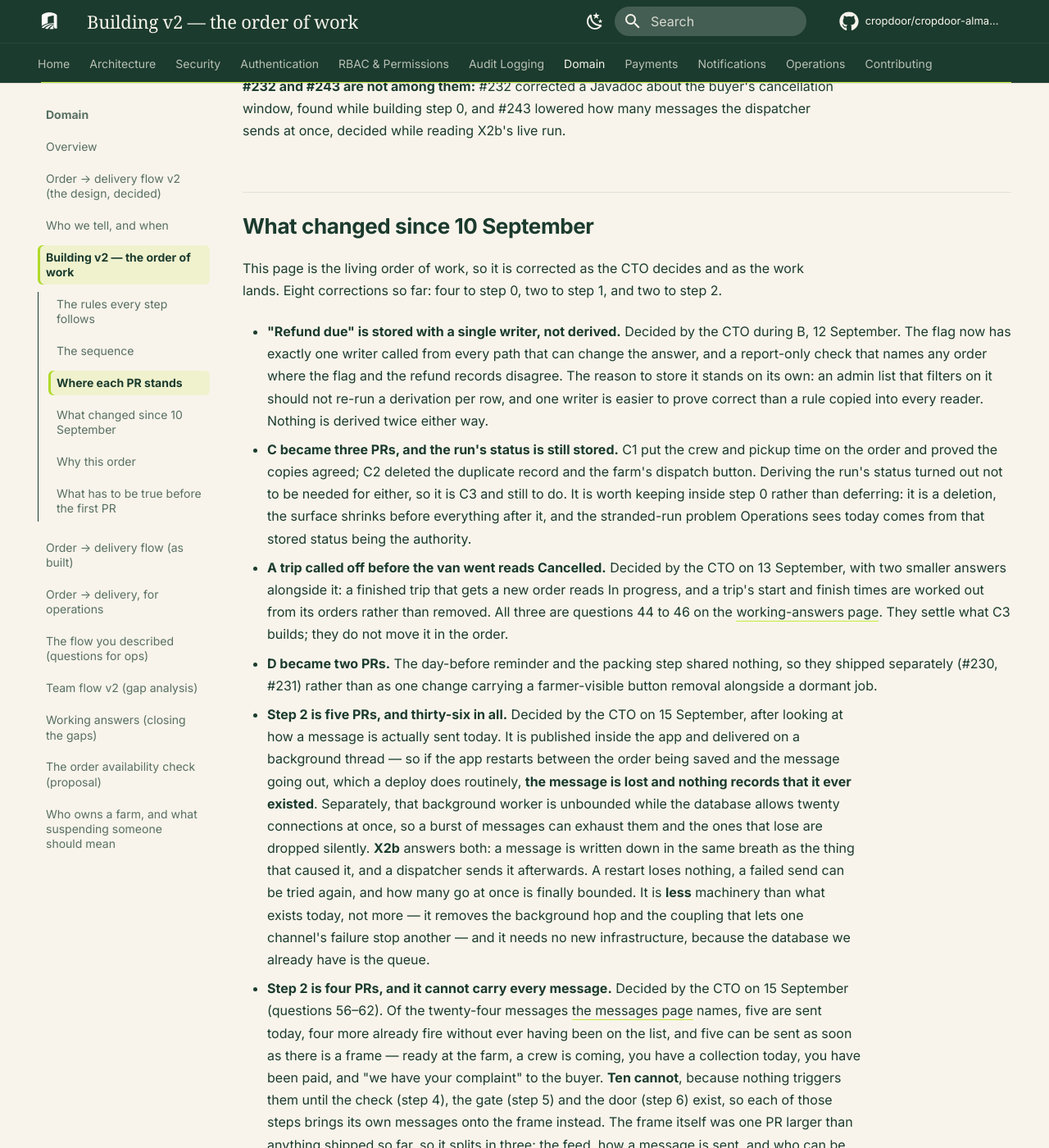
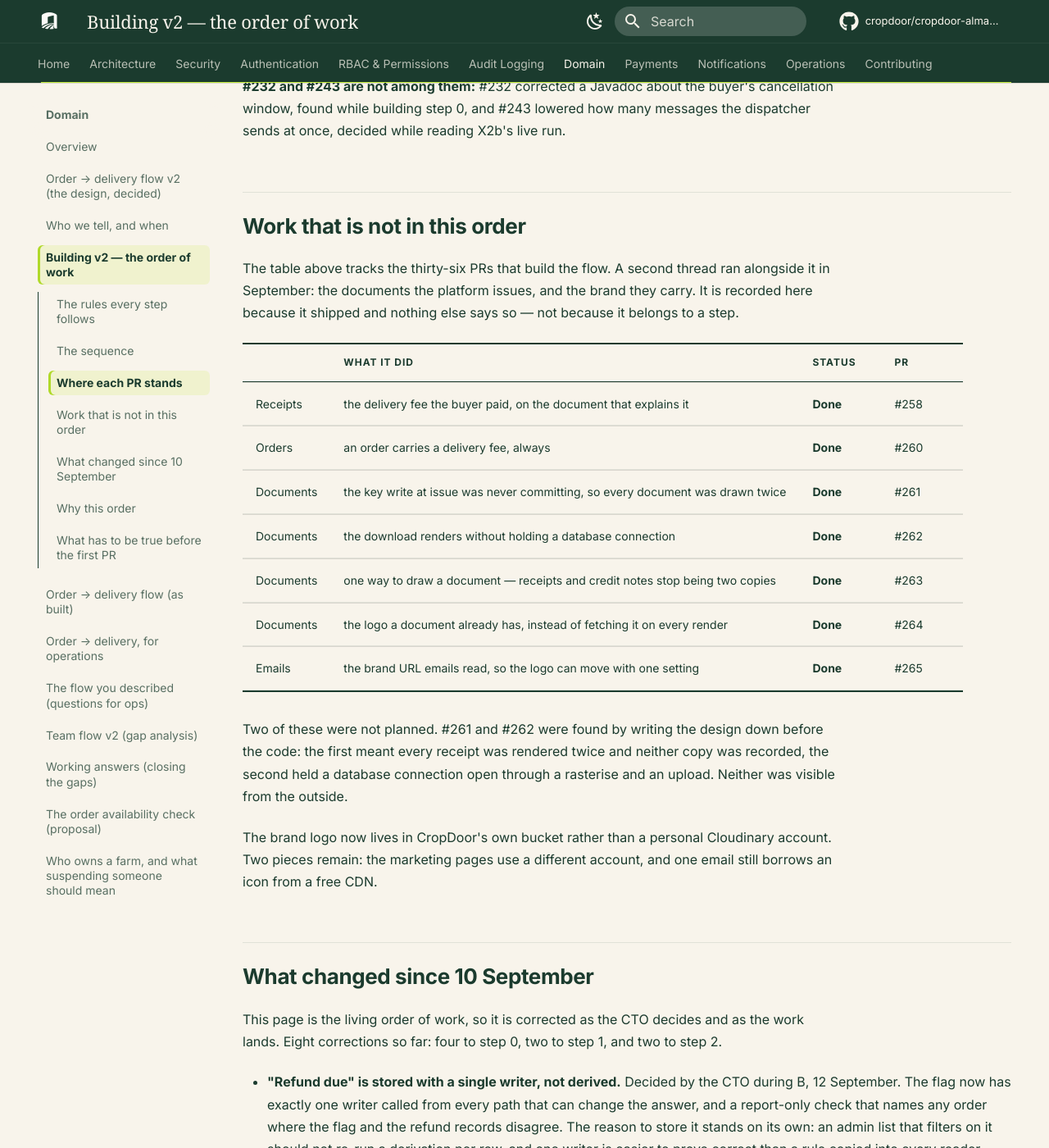
Before and after one commit to cropdoor/cropdoor-almanac, an MkDocs documentation site: the page built from docs/domain/order-delivery-flow-v2-build-order.md, in a window 1280 px wide and 1400 px high, scrolled down 7104 px. Shown: the whole window at 82% size. Built offline with MkDocs 1.6.1 and Material for MkDocs 9.7.7, drawn with Linux system fonts in a browser that asks for light colours; some web fonts are replaced; comment, search, counter and statistics services are not loaded.

Commit message:
docs(build-order): the documents thread, which no page recorded
Seven merged PRs and nothing team-facing said they existed. They are not part of
the thirty-six that build the flow, so they go in their own short table rather
than into the out-of-band sentence, which names two PRs with a clause each and
would not survive seven.

Two of them were not planned, and the note says so: #261 and #262 were found by
writing the design down before the code, and neither was visible from outside —
one meant every receipt was rendered twice with neither copy recorded, the other
held a database connection open through a rasterise and an upload.

Records what is left as well as what shipped: the marketing pages use a second
Cloudinary account, and one email still borrows an icon from a free CDN.

```diff
--- a/docs/domain/order-delivery-flow-v2-build-order.md
+++ b/docs/domain/order-delivery-flow-v2-build-order.md
@@ -83,6 +83,24 @@ The one place that says what is finished. A PR is **Done** only once it is merge
 
 Seventeen of thirty-six are merged: **steps 0 and 1 are complete**, and step 2 is three PRs in. **#232 and #243 are not among them:** #232 corrected a Javadoc about the buyer's cancellation window, found while building step 0, and #243 lowered how many messages the dispatcher sends at once, decided while reading X2b's live run.
 
+## Work that is not in this order
+
+The table above tracks the thirty-six PRs that build the flow. A second thread ran alongside it in September: the documents the platform issues, and the brand they carry. It is recorded here because it shipped and nothing else says so — not because it belongs to a step.
+
+| | What it did | Status | PR |
+|---|---|---|---|
+| Receipts | the delivery fee the buyer paid, on the document that explains it | **Done** | #258 |
+| Orders | an order carries a delivery fee, always | **Done** | #260 |
+| Documents | the key write at issue was never committing, so every document was drawn twice | **Done** | #261 |
+| Documents | the download renders without holding a database connection | **Done** | #262 |
+| Documents | one way to draw a document — receipts and credit notes stop being two copies | **Done** | #263 |
+| Documents | the logo a document already has, instead of fetching it on every render | **Done** | #264 |
+| Emails | the brand URL emails read, so the logo can move with one setting | **Done** | #265 |
+
+Two of these were not planned. #261 and #262 were found by writing the design down before the code: the first meant every receipt was rendered twice and neither copy was recorded, the second held a database connection open through a rasterise and an upload. Neither was visible from the outside.
+
+The brand logo now lives in CropDoor's own bucket rather than a personal Cloudinary account. Two pieces remain: the marketing pages use a different account, and one email still borrows an icon from a free CDN.
+
 ## What changed since 10 September
 
 This page is the living order of work, so it is corrected as the CTO decides and as the work lands. Eight corrections so far: four to step 0, two to step 1, and two to step 2.
```
